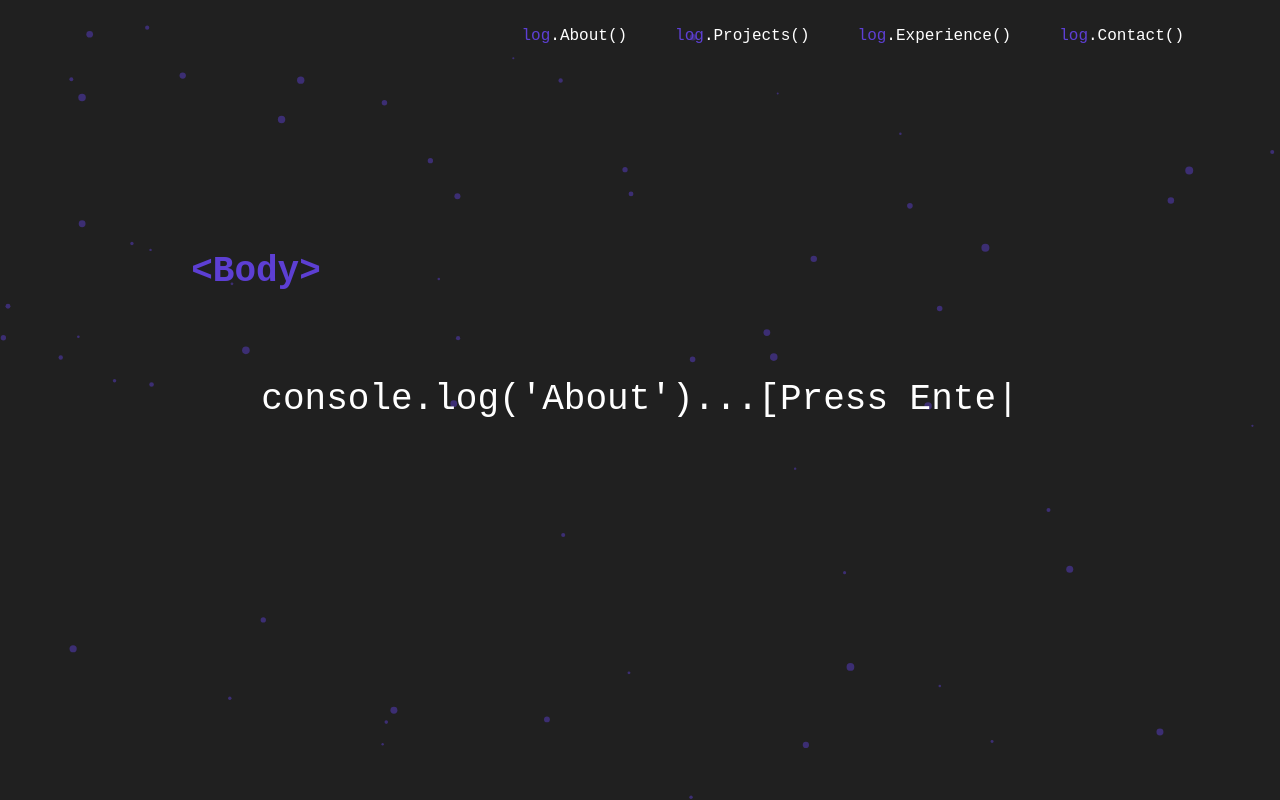
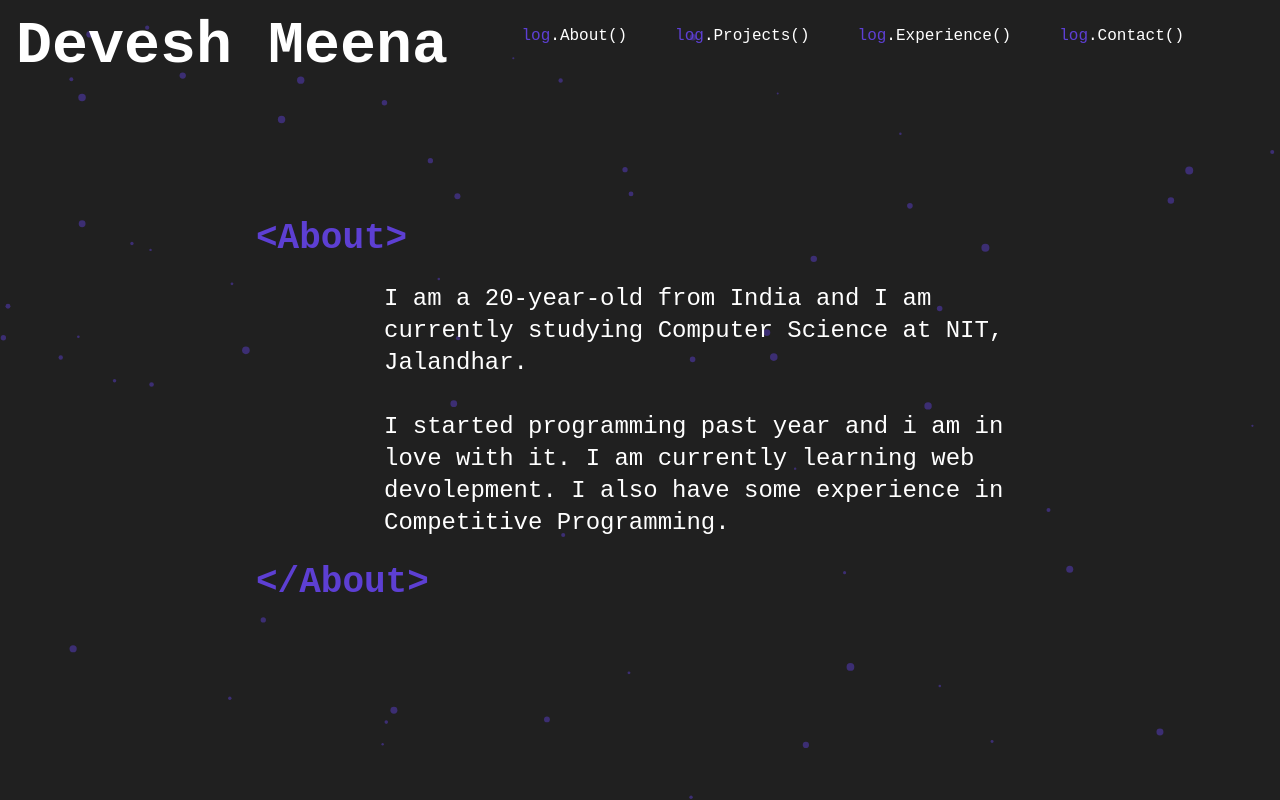
Before and after one commit to deveshXm/devesh-portfolio, a Next.js app: page / in a window 1280 px wide. Shown: the top 800 px of the page. Built offline with nearby package versions, Linux system fonts and the light colour scheme.

Commit message:
redesigned about component

```diff
--- a/components/About.tsx
+++ b/components/About.tsx
@@ -1,37 +1,27 @@
 import React, { useEffect, useState } from "react";
-import Typewriter from "typewriter-effect";
 
 function About() {
-  const [show, setShow] = useState(false);
-
-  useEffect(() => {
-    document.addEventListener('keydown',handleKeypress,true);
-  });
-  const handleKeypress = (event: any) => {
-    if (event.key === "Enter") {
-      setShow(true);
-    }
-  };
-
   return (
-    <div className="max-w-[60%] z-10">
-      {!show ? (
-        <div className="text-4xl text-white" onKeyPress={handleKeypress}>
-          <Typewriter
-            onInit={(typewriter) => {
-              typewriter.typeString("console.log('About')...[Press Enter]").start();
-            }}
-          />
-        </div>
-      ) : (
-        <div className="text-white tex">
-            <p>&gt;&gt; I am a 20-year-old from India and I am currently studying Computer Science at NIT, Jalandhar.
-                <br/>
-                <br/>
-                &gt;&gt; I started programming past year and i am in love with it. I am currently learning web devolepment. I also have some experience in Competitive Programming.
-            </p>
-        </div>
-      )}
+    <div className="max-w-[60%] z-10 mt-44">
+      <h1 className=" text-[#5D3FD3] font-semibold   text-4xl mr-[60%]">
+        &lt;About&gt;
+      </h1>
+      <br/>
+      <div className="text-2xl text-white visible ml-32">
+        <h2>
+          I am a 20-year-old from India and I am currently studying Computer
+          Science at NIT, Jalandhar.
+          <br/>
+          <br/>
+          I started programming past year and i am in
+          love with it. I am currently learning web devolepment. I also have
+          some experience in Competitive Programming.
+        </h2>
+      </div>
+      <br/>
+      <h1 className=" text-[#5D3FD3] font-semibold  mb-[20%] text-4xl mr-[60%]">
+        &lt;/About&gt;
+      </h1>
     </div>
   );
 }
--- a/components/Navbar.tsx
+++ b/components/Navbar.tsx
@@ -1,7 +1,7 @@
 import React from "react";
 
 function Navbar() {
-  return <div className="fixed top-0 z-[10] w-full text-white left items-center pr-24 py-6">
+  return <div className="fixed top-0 z-[10] w-full text-white left items-center pr-24 py-6 ">
     <ul className="flex space-x-12 ">
       <li className=" flex ml-auto"><p className=" text-[#5D3FD3]">log</p>.About()</li>
       <li className=" flex ml-auto"><p className=" text-[#5D3FD3]">log</p>.Projects()</li>
--- /dev/null
+++ b/components/Project.tsx
@@ -0,0 +1,9 @@
+import React from 'react'
+
+function Project() {
+  return (
+    <div>Project</div>
+  )
+}
+
+export default Project
--- a/package.json
+++ b/package.json
@@ -10,8 +10,7 @@
     "react": "18.1.0",
     "react-dom": "18.1.0",
     "react-tsparticles": "^2.0.6",
-    "tsparticles-slim": "^2.0.6",
-    "typewriter-effect": "^2.18.2"
+    "tsparticles-slim": "^2.0.6"
   },
   "devDependencies": {
     "@types/node": "17.0.35",
--- a/pages/index.tsx
+++ b/pages/index.tsx
@@ -2,27 +2,27 @@ import type { NextPage } from "next";
 import Head from "next/head";
 import About from "../components/About";
 import Navbar from "../components/Navbar";
-import ParticleBackground from "../components/ParticleBackground"
+import ParticleBackground from "../components/ParticleBackground";
+import Project from "../components/Project";
 
 const Home: NextPage = () => {
-
   return (
     <div className="font-body">
       <Head>
         <title>Porfolio | Home</title>
       </Head>
       <Navbar />
-
-
       <main className="font-body">
         <ParticleBackground />
+        <div className="absolute my-4 ml-4">
+          <h1 className="font-bold text-6xl text-white ">Devesh Meena</h1>
+        </div>
         <div className="h-screen content-center flex flex-col items-center justify-center">
-          <h1 className="absolute text-[#5D3FD3] font-semibold  mb-[20%] text-4xl mr-[60%]">
-            &lt;Body&gt;
-          </h1>
           <About />
         </div>
-
+        <div className="h-screen content-center flex flex-col items-center justify-center">
+          <Project />
+        </div>
       </main>
     </div>
   );
--- a/styles/globals.css
+++ b/styles/globals.css
@@ -2,4 +2,8 @@
 @tailwind components;
 @tailwind utilities;
 
-@import url('https://fonts.googleapis.com/css2?family=JetBrains+Mono:ital@1&display=swap');
+@import url("https://fonts.googleapis.com/css2?family=JetBrains+Mono:ital@1&display=swap");
+
+@layer components {
+
+}
```
Also changed, not shown: 2 other files (tests, documents, lock files or other folders).
